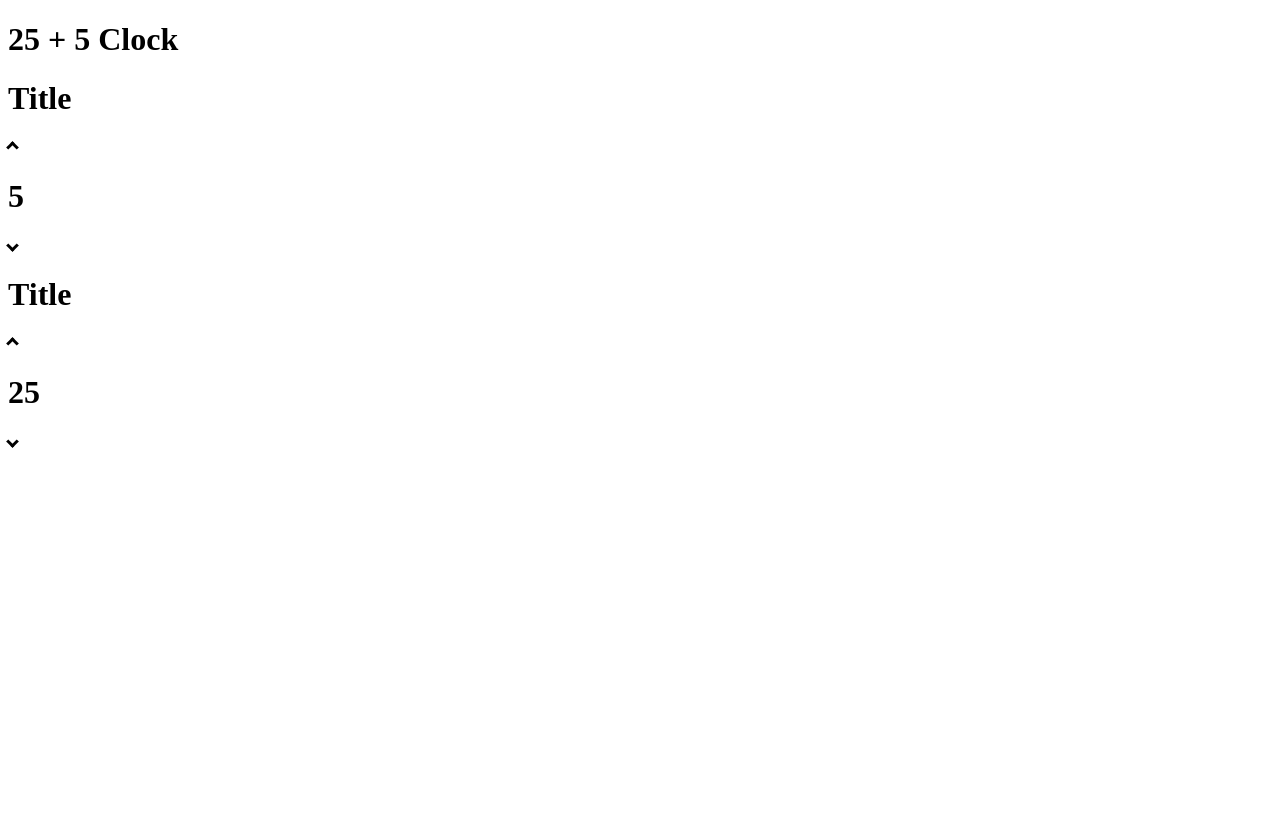
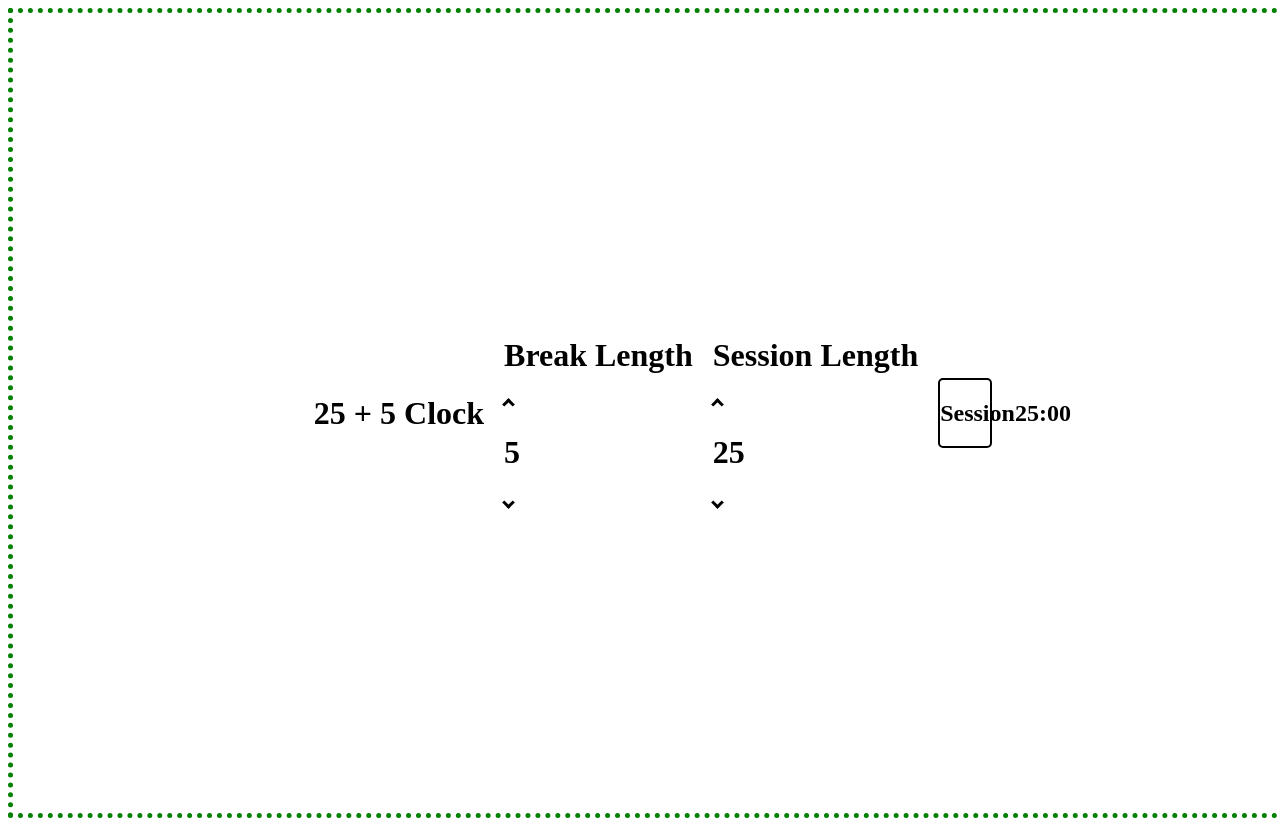
Before and after one commit to terminader7/clock, a React (Create React App) app: page / in a window 1280 px wide. Before the commit the page ends 800 px from the top, so only its background shows below. Built offline with nearby package versions, Linux system fonts and the light colour scheme.

Commit message:
updating display state along with clocktimerdetails state. Set our time to count in seconds rather than minutes.

```diff
--- a/src/components/Clock.js
+++ b/src/components/Clock.js
@@ -1,20 +1,42 @@
 import React, { useState } from "react";
 import styled from "styled-components";
 
-import { ClockTimerLength } from "./ClockTimerLength";
+import { ClockTimerDetails } from "./ClockTimerDetails";
 import { ClockTimerDisplay } from "./ClockTimerDisplay";
 
-const ClockContainer = styled.div``;
+const ClockContainer = styled.div`
+  display: flex;
+  align-items: center;
+  justify-content: center;
+  width: 100vw;
+  height: 100vh;
+  border: 5px;
+  border-style: dotted;
+  border-color: green;
+  gap: 20px;
+`;
+//have title and timer switch once timer hits zero
+//get time in minutes and seconds
+//add pause, reset, play button
+//add count down to time
 
 export const Clock = () => {
-  const [breakTime, setBreakTime] = useState(5);
-  const [sessionTime, setSessionTime] = useState(25);
+  const [breakTime, setBreakTime] = useState(5 * 60);
+  const [sessionTime, setSessionTime] = useState(25 * 60);
 
   return (
     <ClockContainer>
       <h1>25 + 5 Clock</h1>
-      <ClockTimerLength setTime={setBreakTime} time={breakTime} />
-      <ClockTimerLength setTime={setSessionTime} time={sessionTime} />
+      <ClockTimerDetails
+        setTime={setBreakTime}
+        time={breakTime}
+        title={"Break"}
+      />
+      <ClockTimerDetails
+        setTime={setSessionTime}
+        time={sessionTime}
+        title={"Session"}
+      />
       <ClockTimerDisplay breakTime={breakTime} sessionTime={sessionTime} />
     </ClockContainer>
   );
--- a/src/components/ClockTimerLength.js
+++ b/src/components/ClockTimerDetails.js
@@ -23,19 +23,21 @@ const DownArrow = styled.div`
   -webkit-transform: rotate(45deg);
 `;
 
-export const ClockTimerLength = ({ setTime, time }) => {
+export const ClockTimerDetails = ({ setTime, time, title }) => {
   const incrementTime = () => {
-    setTime(time + 1);
+    setTime(time + 60);
   };
+
   const decrementTime = () => {
-    setTime(time - 1);
+    setTime(time - 60);
   };
+
   return (
     <div>
-      <Title>Title</Title>
-      {time !== 60 && <UpArrow onClick={incrementTime}></UpArrow>}
-      <Length>{time}</Length>
-      {time !== 1 && <DownArrow onClick={decrementTime}></DownArrow>}
+      <Title>{title} Length</Title>
+      {time !== 3600 && <UpArrow onClick={incrementTime}></UpArrow>}
+      <Length>{time / 60}</Length>
+      {time !== 60 && <DownArrow onClick={decrementTime}></DownArrow>}
     </div>
   );
 };
--- a/src/components/ClockTimerDisplay.js
+++ b/src/components/ClockTimerDisplay.js
@@ -1,18 +1,46 @@
-import React from "react";
+import React, { useState } from "react";
 
 import styled from "styled-components";
 
-const DisplayBox = styled.div``;
+const DisplayBox = styled.div`
+  border: 2px;
+  border-color: black;
+  border-style: solid;
+  display: flex;
+  width: 50px;
+  border-radius: 5px;
+`;
+
+const PlayButton = styled.div`
+  width: 74px;
+  height: 74px;
+  border-style: solid;
+  border-width: 37px;
+  border-color: #202020;
+`;
+
+const PauseButton = styled.div``;
+
+const ResetButton = styled.div``;
 
 const Timer = styled.h2``;
 
 const TimerLabel = styled.h2``;
 
 export const ClockTimerDisplay = ({ breakTime, sessionTime }) => {
+  const [currTimer, setCurrTimer] = useState("Session");
+
+  const formatTime = (seconds) => {
+    return `${seconds / 60}:${(seconds % 60).toString().padStart(2, "0")}`;
+  };
   return (
     <DisplayBox>
-      <TimerLabel />
-      <Timer />
+      <TimerLabel>{currTimer}</TimerLabel>
+      <Timer>
+        {currTimer === "Session"
+          ? formatTime(sessionTime)
+          : formatTime(breakTime)}
+      </Timer>
     </DisplayBox>
   );
 };
```
